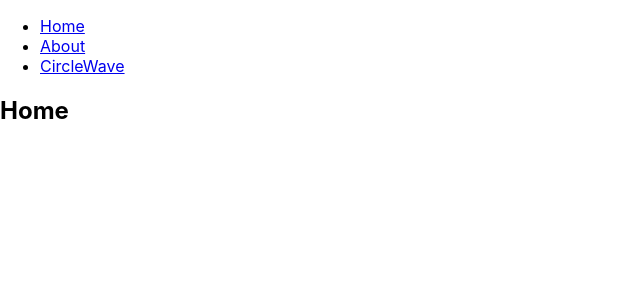
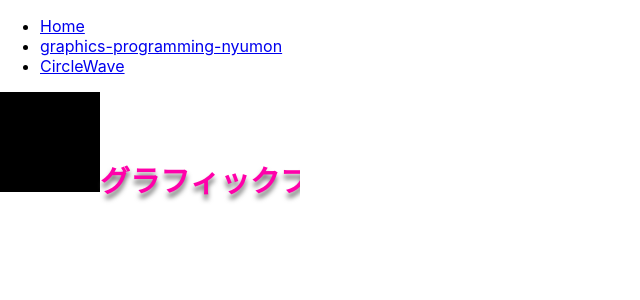
Before and after one commit to kazuyaseki/animation-lab, a React (Create React App) app: page /graphics-programming-nyumon in a window 1280 px wide. Shown: the top 300 px of the page, without its empty margins (0-640 px from the left). Built offline with nearby package versions, Linux system fonts and the light colour scheme.

Commit message:
Hello World canvas

```diff
--- a/src/App.tsx
+++ b/src/App.tsx
@@ -1,6 +1,7 @@
 import React from 'react'
 import { BrowserRouter as Router, Switch, Route, Link } from 'react-router-dom'
 import CircleWave from './pages/CircleWave'
+import GraphicsProgrammingNyumon from './pages/GraphicsProgrammingNyumon'
 
 export default function App() {
   return (
@@ -12,7 +13,7 @@ export default function App() {
               <Link to="/">Home</Link>
             </li>
             <li>
-              <Link to="/about">About</Link>
+              <Link to="/graphics-programming-nyumon">graphics-programming-nyumon</Link>
             </li>
             <li>
               <Link to="/circleWave">CircleWave</Link>
@@ -20,28 +21,18 @@ export default function App() {
           </ul>
         </nav>
 
-        {/* A <Switch> looks through its children <Route>s and
-            renders the first one that matches the current URL. */}
         <Switch>
-          <Route path="/about">
-            <About />
+          <Route path="/graphics-programming-nyumon">
+            <GraphicsProgrammingNyumon />
           </Route>
           <Route path="/circleWave">
             <CircleWave />
           </Route>
           <Route path="/">
-            <Home />
+            <GraphicsProgrammingNyumon />
           </Route>
         </Switch>
       </div>
     </Router>
   )
 }
-
-function Home() {
-  return <h2>Home</h2>
-}
-
-function About() {
-  return <h2>About</h2>
-}
--- /dev/null
+++ b/src/pages/GraphicsProgrammingNyumon.tsx
@@ -0,0 +1,31 @@
+import * as React from 'react'
+import styled from 'styled-components'
+
+export default function GraphicsProgrammingNyumon() {
+  const canvasRef = React.useRef<HTMLCanvasElement>(null)
+
+  React.useEffect(() => {
+    if (canvasRef.current) {
+      const context = canvasRef.current.getContext('2d')
+
+      if (context) {
+        context.fillRect(0, 0, 100, 100)
+
+        context.font = 'bold 30px cursive'
+        context.fillStyle = '#ff00aa'
+        context.shadowBlur = 5
+        context.shadowOffsetY = 5
+        context.shadowColor = '#666666'
+        context.fillText('グラフィックプログラミンぐ', 100, 100)
+      }
+    }
+  }, [])
+
+  return (
+    <Layout>
+      <canvas ref={canvasRef}></canvas>
+    </Layout>
+  )
+}
+
+const Layout = styled.div``
```
